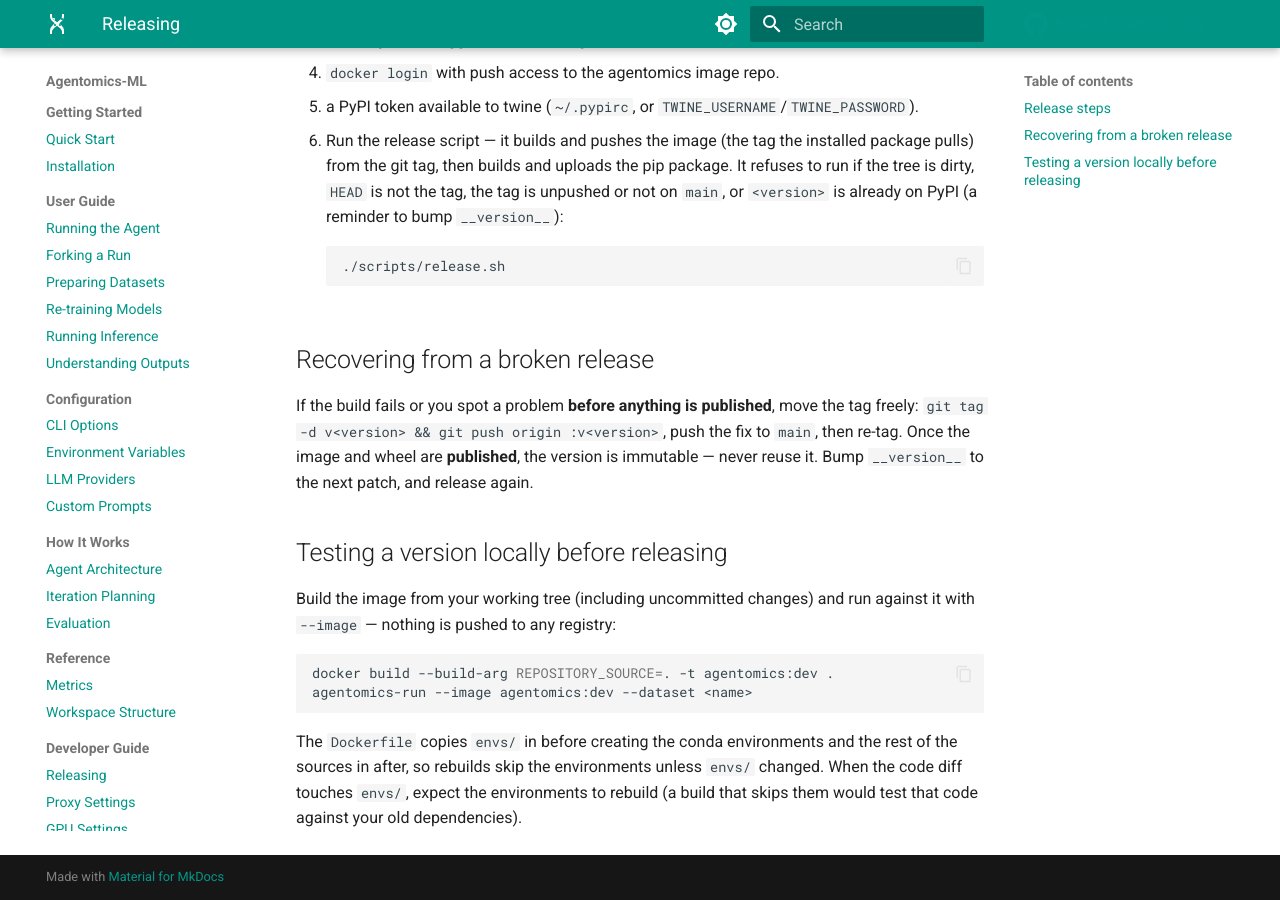
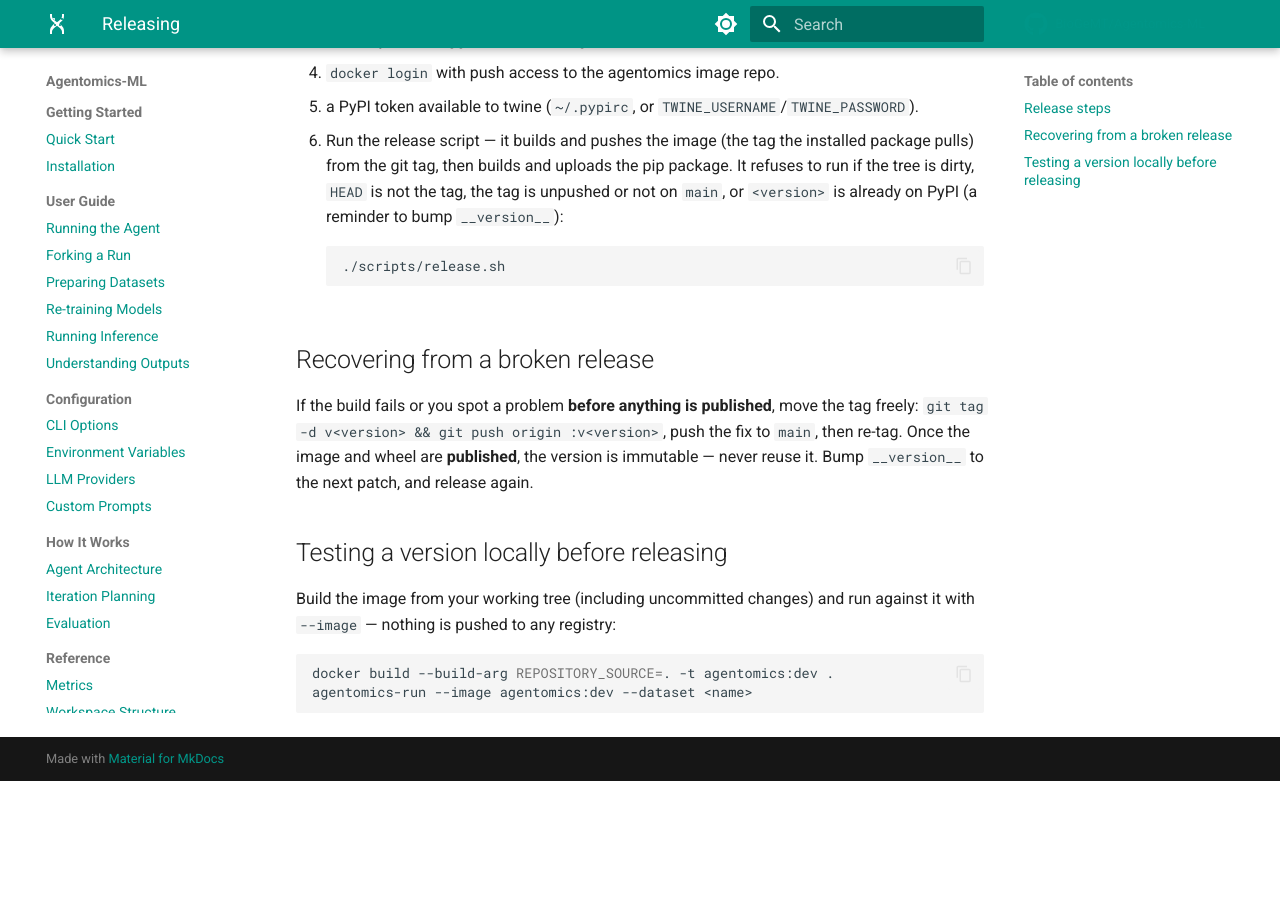
Before and after one commit to BioGeMT/agentomics-ml, an MkDocs documentation site: the page built from docs/developer/releasing.md, in a window 1280 px wide and 900 px high, scrolled down 541 px. Built offline with MkDocs 1.6.1 and Material for MkDocs 9.7.7, drawn with Linux system fonts in a browser that asks for light colours; comment, search, counter and statistics services are not loaded; after the commit the page ends 1322 px from its top, so only the background shows below that.

Commit message:
Revert changes to dev releasing docs

````diff
--- a/docs/developer/releasing.md
+++ b/docs/developer/releasing.md
@@ -45,8 +45,3 @@ against it with `--image` — nothing is pushed to any registry:
 docker build --build-arg REPOSITORY_SOURCE=. -t agentomics:dev .
 agentomics-run --image agentomics:dev --dataset <name>
 ```
-
-The `Dockerfile` copies `envs/` in before creating the conda environments and the
-rest of the sources in after, so rebuilds skip the environments unless `envs/`
-changed. When the code diff touches `envs/`, expect the environments to rebuild
-(a build that skips them would test that code against your old dependencies).
````
